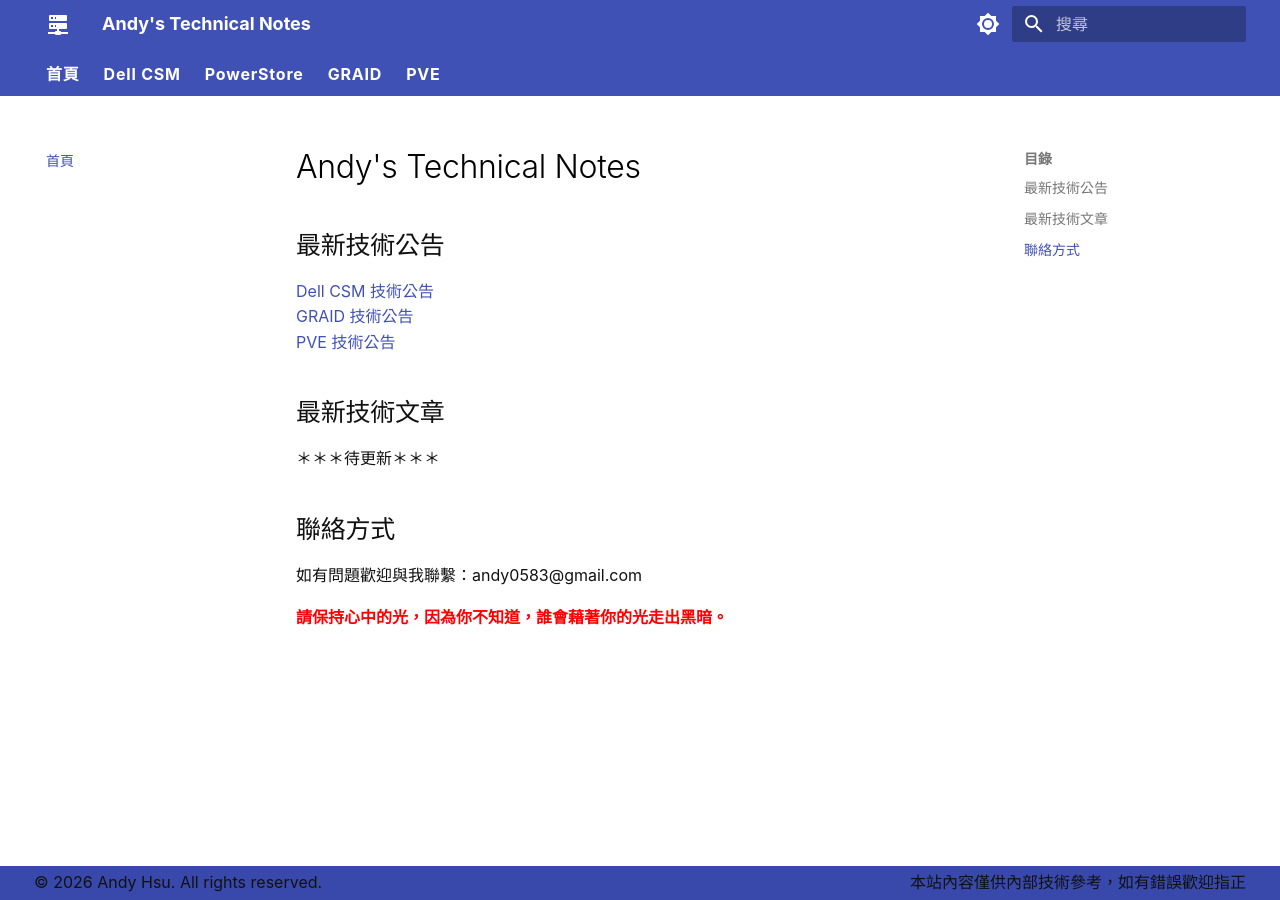
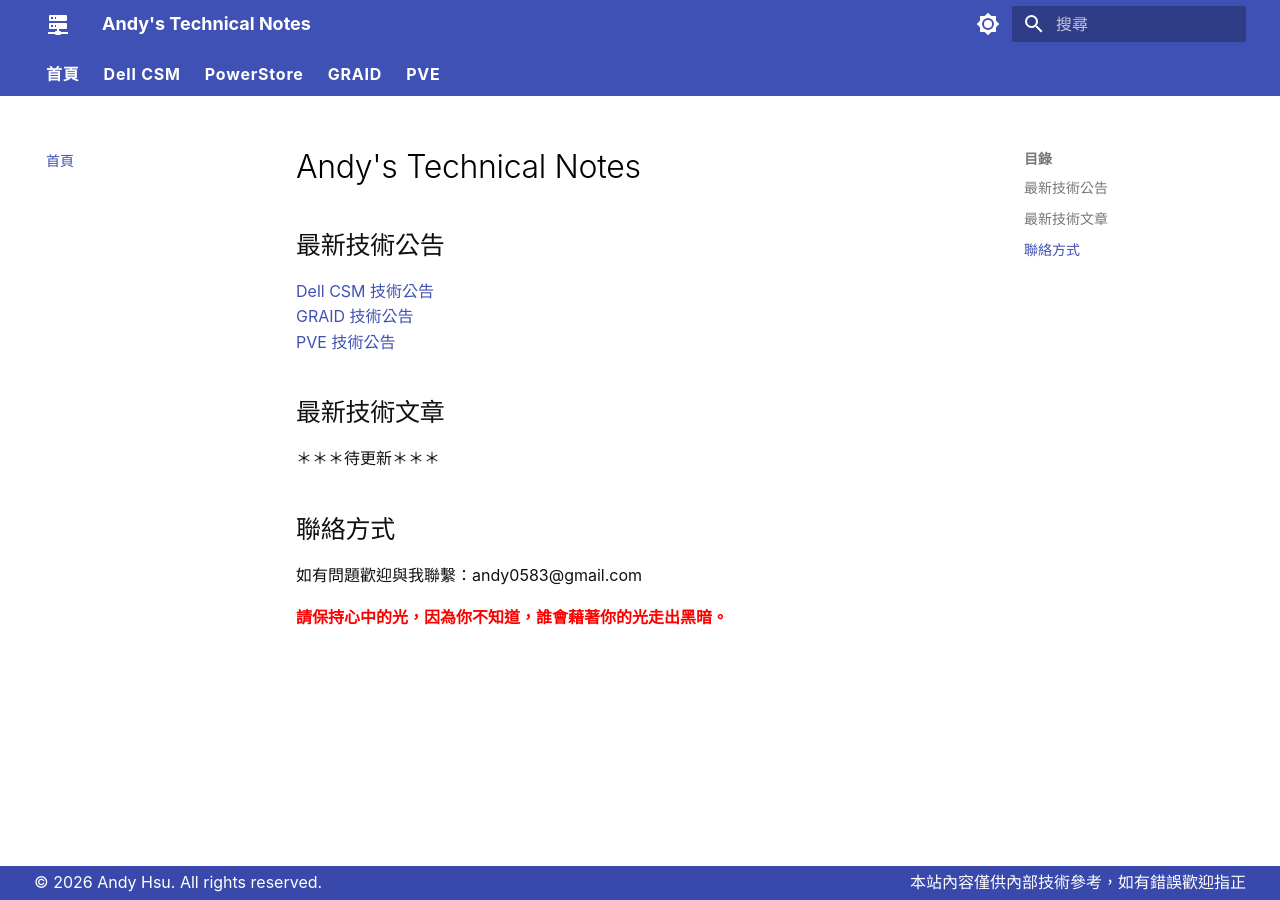
Before and after one commit to Andy0583/Metaage, an MkDocs documentation site: the page built from docs/index.md, in a window 1280 px wide. Built offline with MkDocs 1.6.1 and Material for MkDocs 9.7.7, drawn with Linux system fonts in a browser that asks for light colours.

Commit message:
Refactor footer styles in extra.css

```diff
--- a/docs/overrides/extra.css
+++ b/docs/overrides/extra.css
@@ -17,19 +17,11 @@ body, .md-typeset {
   line-height: 1.6;
   overflow: visible;
 }
-.md-footer,
 .md-footer-meta {
   background-color: #3949ab !important;
 }
-.md-footer-copyright,
-.md-footer-copyright a,
-.md-footer-copyright span,
-.md-footer-copyright * {
+.md-footer-meta,
+.md-footer-meta span,
+.md-footer-meta a {
   color: #ffffff !important;
 }
-.md-footer-copyright {
-  display: flex !important;
-  justify-content: space-between !important;
-  width: 100% !important;
-  padding: 0 16px !important;
-}
```
